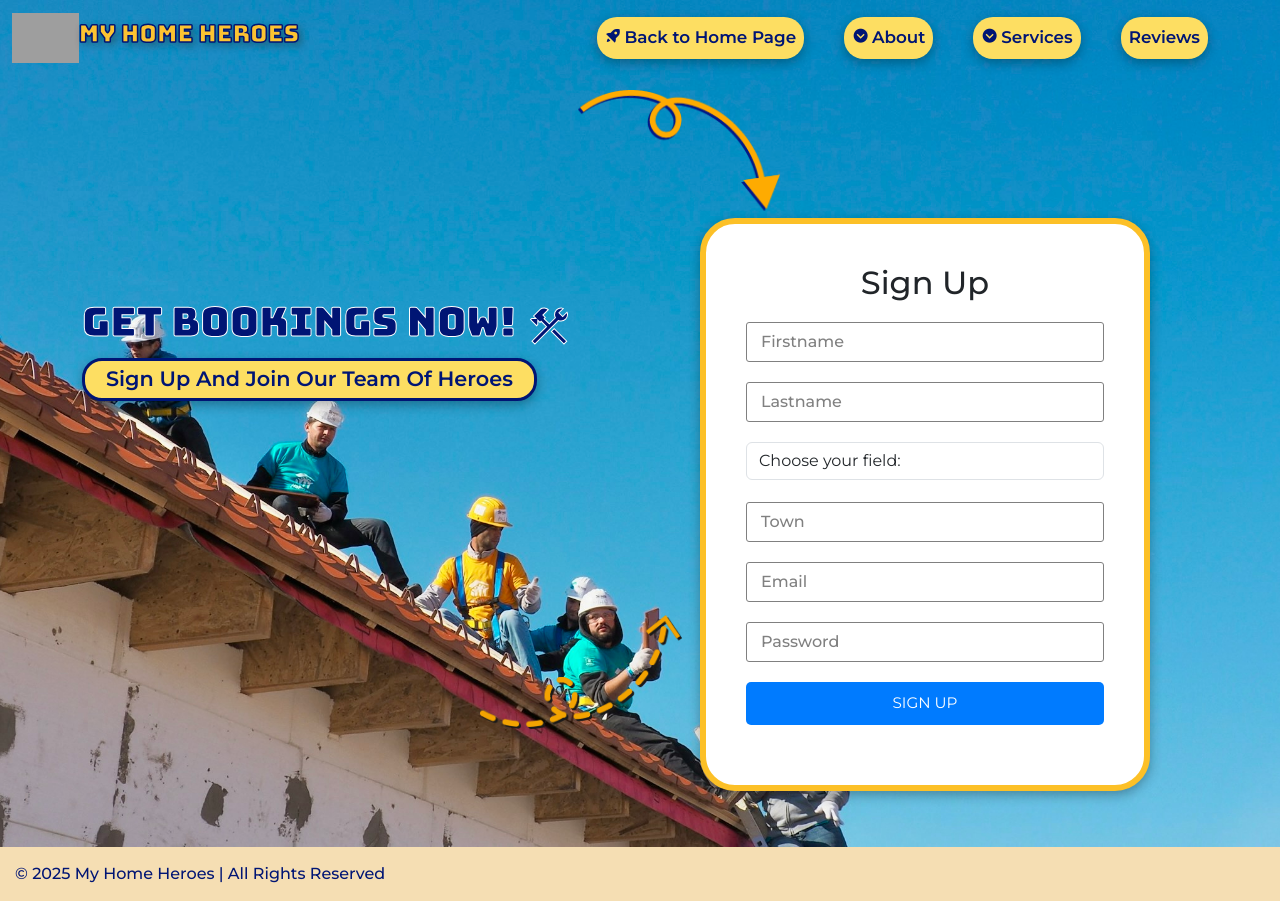
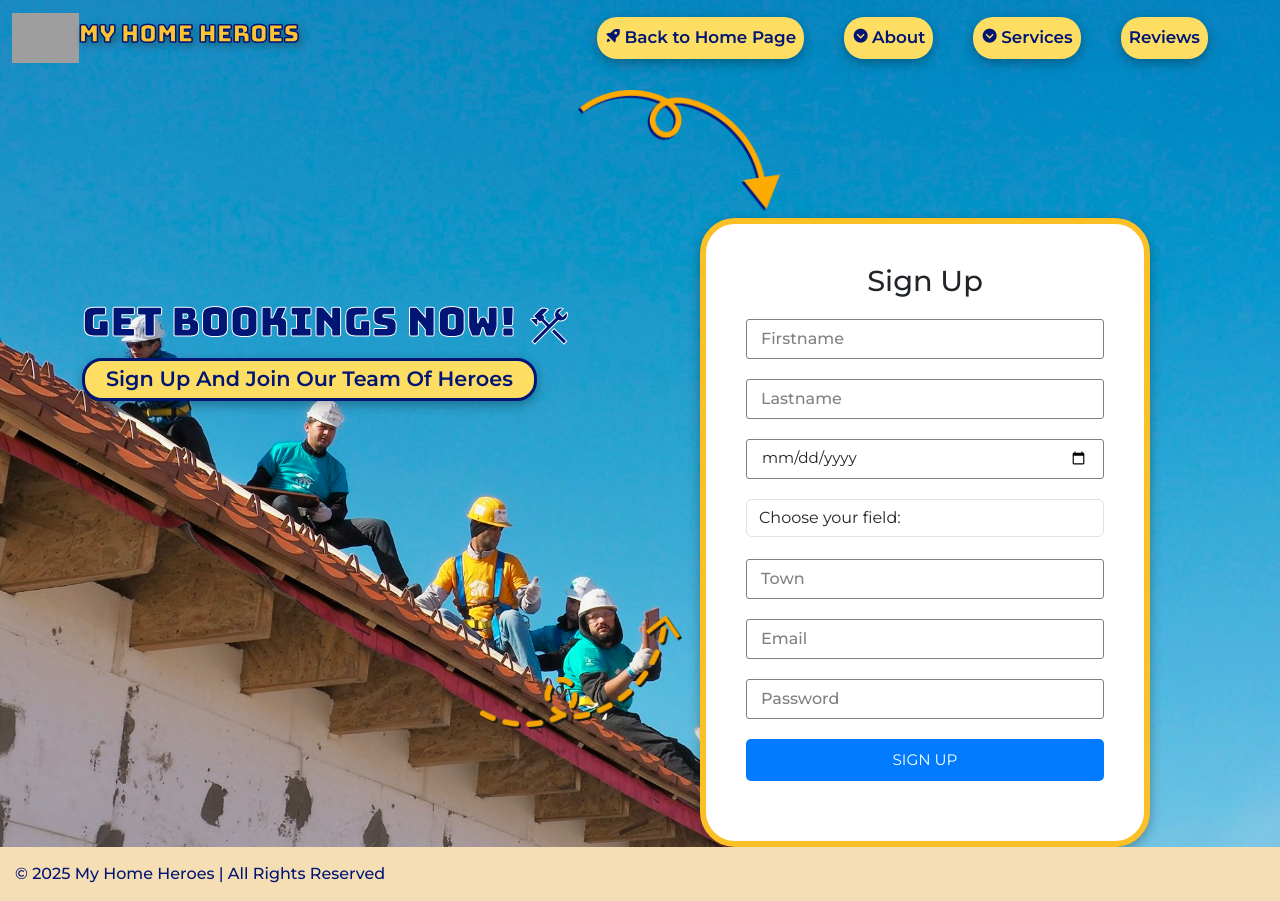
Before and after one commit to nadinelathifah/git_final_project_2025, a Flask app: page /register/tradesperson in a window 1280 px wide. Run offline with Flask 3, Linux system fonts and the light colour scheme; grey boxes are pictures that could not be loaded.

Commit message:
EDITED: registration forms for client and tradesperson to include a Datefield and edited the styling on css.

```diff
--- a/application/forms/registration_form.py
+++ b/application/forms/registration_form.py
@@ -1,5 +1,6 @@
 from flask_wtf import FlaskForm
 from wtforms import StringField, SubmitField, PasswordField
+from wtforms.fields import DateField
 from wtforms.fields.choices import SelectField
 from wtforms.validators import ValidationError, InputRequired, Length, Email
 
@@ -17,8 +18,8 @@ def password_validation(form, field):
 class ClientRegistrationForm(FlaskForm):
     first_name = StringField('Firstname', validators=[InputRequired('Please fill in your first name.'), Length(max=100)], render_kw={'class':'form-control'})
     last_name = StringField('Lastname', validators=[InputRequired('Please fill in your surname.'), Length(max=150)], render_kw={'class':'form-control'})
-    dob = StringField('Date of Birth', validators=[InputRequired('Please fill in your date of birth.'), Email('Please enter a valid email address.')], render_kw={'class':'form-control'})
-    email = StringField('Email', validators=[InputRequired('Please fill in your email address.'), Length(max=150)], render_kw={'class':'form-control'})
+    dob = DateField('Date of Birth', format='%Y-%m-%d', validators=[InputRequired('Please fill in your date of birth.')], render_kw={'class': 'form-control', 'type': 'date'})
+    email = StringField('Email', validators=[InputRequired('Please fill in your email address.'), Email('Please enter a valid email address.'), Length(max=150)], render_kw={'class':'form-control'})
     password = PasswordField('Password', validators=[InputRequired('Please fill in a password for your account.'), password_validation], render_kw={'class':'form-control'})
     submit = SubmitField('SIGN UP', render_kw={"class": "btn btn-primary btn-lg btn-block"})
 
@@ -26,17 +27,16 @@ class ClientRegistrationForm(FlaskForm):
 class WorkerRegistrationForm(FlaskForm):
     first_name = StringField('Firstname', validators=[InputRequired('Please fill in your first name.')], render_kw={'class':'form-control'})
     last_name = StringField('Lastname', validators=[InputRequired('Please fill in your surname.')], render_kw={'class':'form-control'})
+    dob = DateField('Date of Birth', format='%Y-%m-%d', validators=[InputRequired('Please fill in your date of birth.')], render_kw={'class': 'form-control', 'type': 'date'})
     profession = SelectField('Profession', choices=[('', 'Choose your field: '),
                                                     ('1', 'Painting'),
                                                     ('2', 'Home Repair'),
-                                                    ('3', 'Assembly & Installation'),
-                                                    ('4', 'Transportation'),
-                                                    ('5', 'Electrician'),
-                                                    ('6', 'Cleaning'),
-                                                    ('7', 'Plumbing'),
-                                                    ('8', 'Lawn Care'),
+                                                    ('3', 'Moving'),
+                                                    ('4', 'Electrician'),
+                                                    ('5', 'Plumbing'),
+                                                    ('6', 'Lawn Care')
                                                     ], render_kw={'class':'form-control'})
     town = StringField('Town', validators=[InputRequired('Please fill in your job location.')], render_kw={'class':'form-control'})
-    email = StringField('Email', validators=[InputRequired('Please fill in your email address.')], render_kw={'class':'form-control'})
+    email = StringField('Email', validators=[InputRequired('Please fill in your email address.'), Email('Please enter a valid email address.')], render_kw={'class':'form-control'})
     password = PasswordField('Password', validators=[InputRequired('Please fill in a password for your account.'), password_validation], render_kw={'class':'form-control'})
     submit = SubmitField('SIGN UP', render_kw={"class": "btn btn-primary btn-lg btn-block"})
--- a/application/static/styles_register.css
+++ b/application/static/styles_register.css
@@ -27,7 +27,7 @@ footer {
 /* -------------- Hero-Section Styling -------------- */
 #hero-section {
     padding-top: 250px;
-    height: auto;
+    min-height: 100vh;
     position: relative;
     overflow-y: auto;
 }
@@ -277,6 +277,7 @@ transform: translateY(0);
 
 #tradesperson-signup h2,
 #client-signup h2 {
+    font-size: 1.8rem;
     margin-bottom: 20px;
 }
 
--- a/application/templates/register_client.html
+++ b/application/templates/register_client.html
@@ -20,7 +20,6 @@
                     {{ form.last_name }}
                 </div>
                 <div class="input-field">
-                    {{ form.dob.label }}
                     {{ form.dob }}
                 </div>
                 <div class="input-field">
--- a/application/templates/register_tradesperson.html
+++ b/application/templates/register_tradesperson.html
@@ -26,6 +26,9 @@
                 {{ form.last_name}}
             </div>
             <div class="input-field">
+                {{ form.dob}}
+            </div>
+            <div class="input-field">
                 {{ form.profession.label(class="drop-down") }}
                 {{ form.profession }}
             </div>
```
Also changed, not shown: application/data_access.py (+6 -6 lines), application/static/script.js (+0 -30 lines), tradespeople.sql (line endings or trailing spaces).
